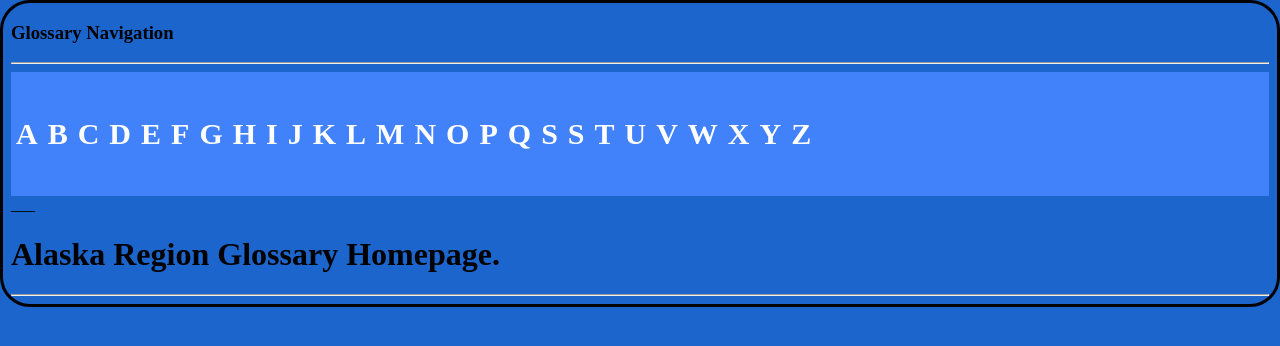
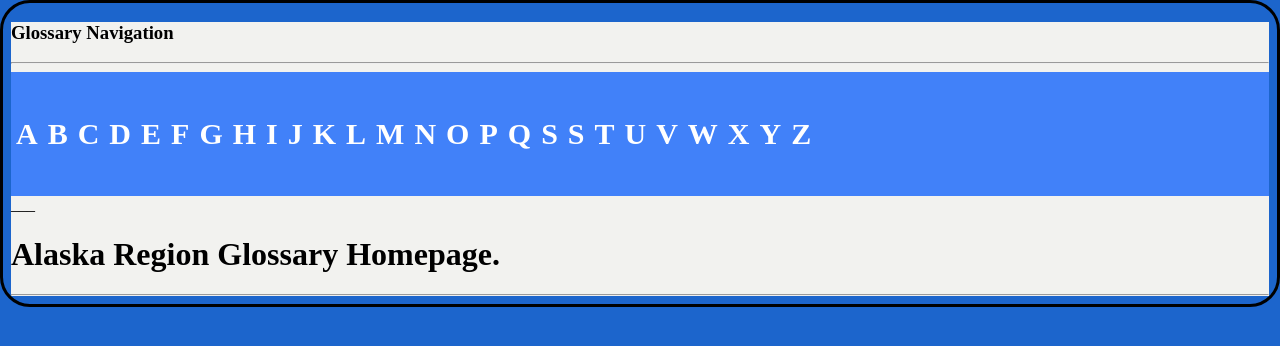
Before and after one commit to ThePanamalien/TestOne, a Jekyll site: the page built from index.md, in a window 1280 px wide. Shown: the top 346 px of the page. Built offline with Jekyll 4.4.1, drawn with Linux system fonts in a browser that asks for light colours.

Commit message:
Update glossaryPage.html

```diff
--- a/_layouts/glossaryPage.html
+++ b/_layouts/glossaryPage.html
@@ -40,7 +40,9 @@ li a:hover {
      height:auto;
       }
 
-
+      body{
+       background-color: #f2f2ef;
+      }
 
 </style>
   </head>
@@ -64,7 +66,7 @@ li a:hover {
 </nav>
 ___
   </header>
-
+     <body>
         {{ content }}
   </body>
 </html>
```
